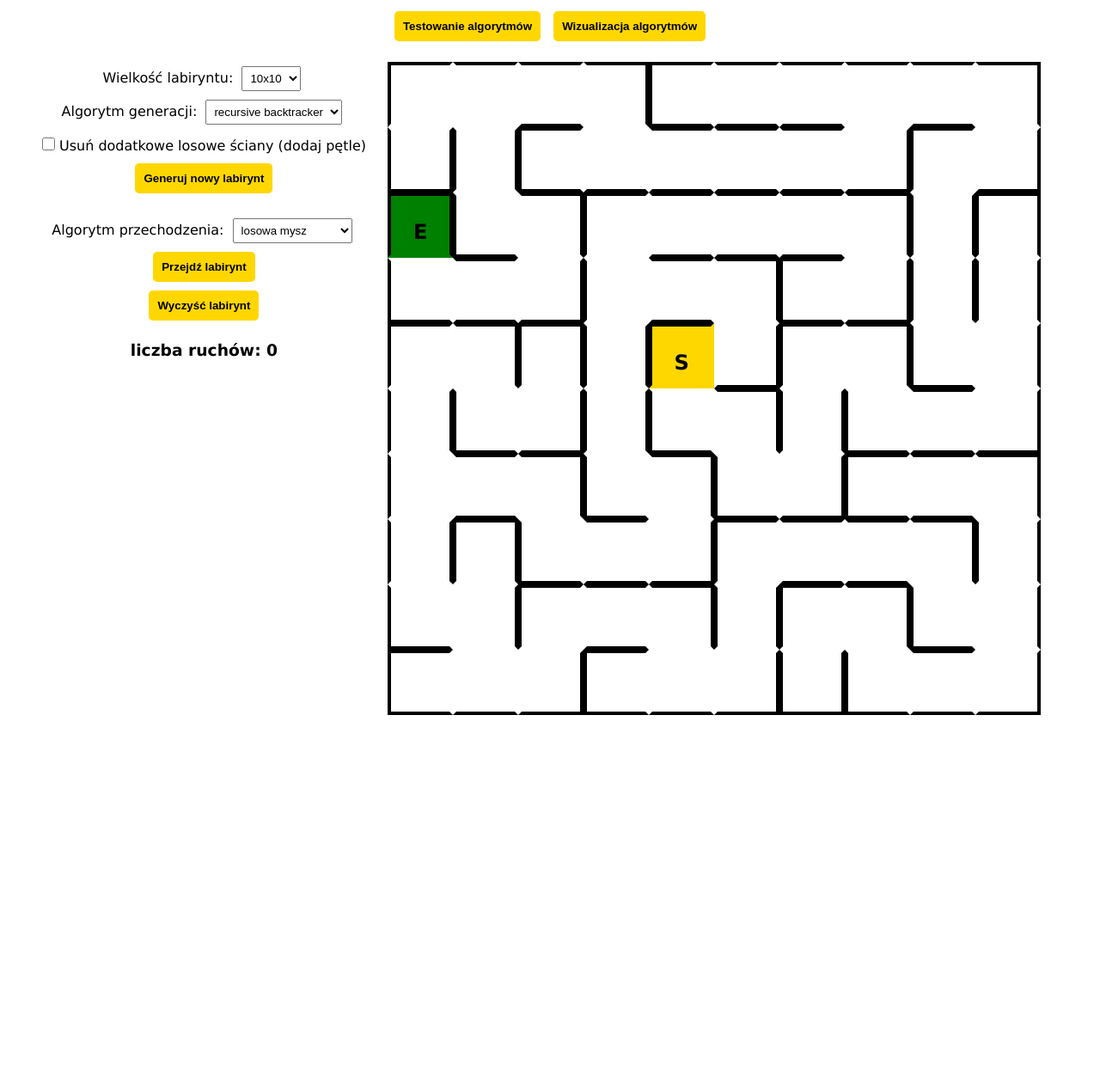
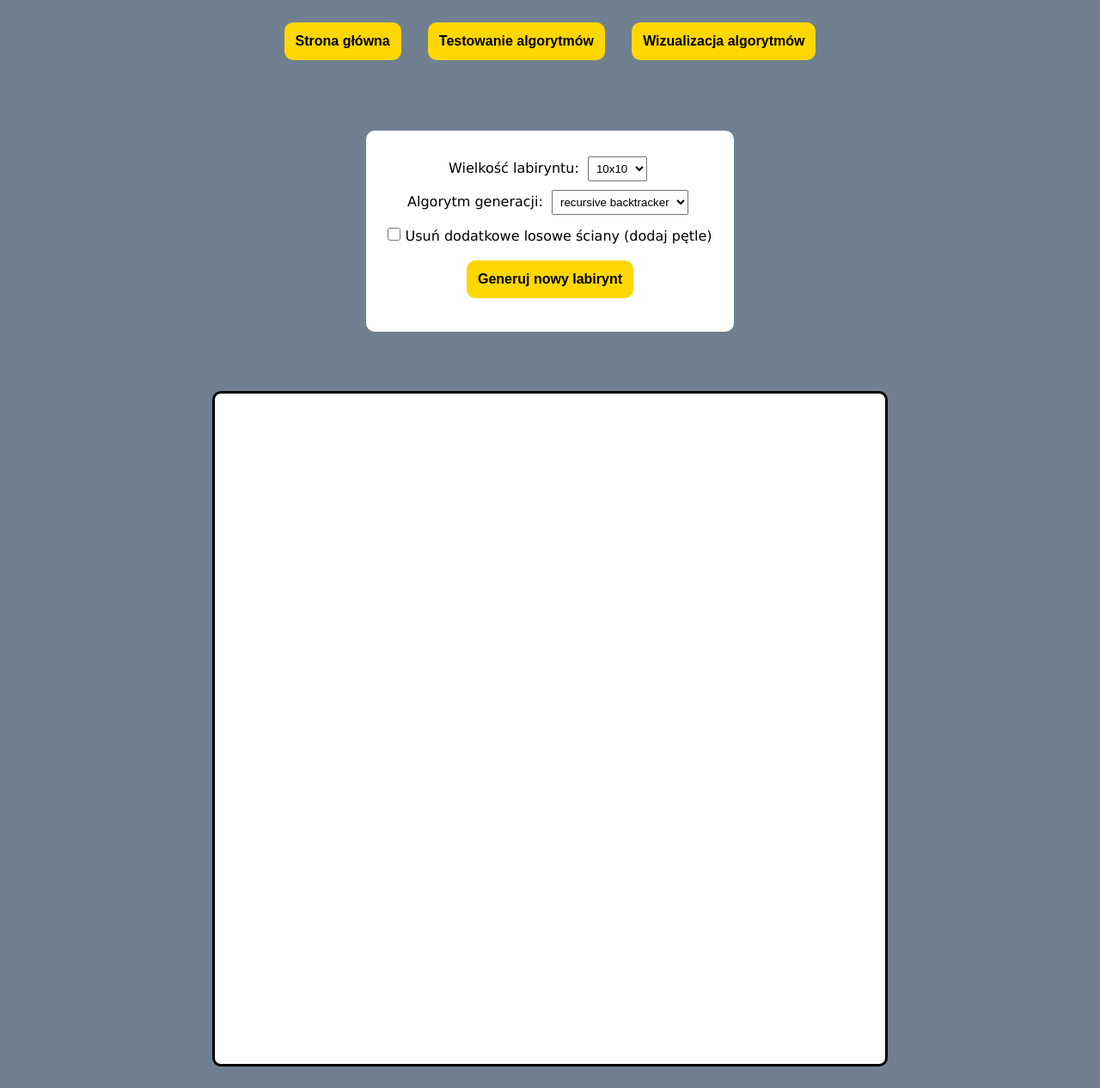
Before and after one commit to GreyHunter99/Maze-algorithms-tester, a Flask app: page /visualisation in a window 1280 px wide. Shown: the whole page at 86% size. Before the commit the page ends 832 px from the top, so only its background shows below. Run offline with Flask 2, Linux system fonts and the light colour scheme.

Commit message:
session management, layout and visuals upgrade, cleanup

```diff
--- a/app.py
+++ b/app.py
@@ -1,9 +1,12 @@
-from flask import Flask, render_template, request, redirect, url_for
+from flask import Flask, render_template, request, redirect, url_for, session
 from test import *
+
 app = Flask(__name__)
+app.secret_key = "super secret key"
 
-last_maze = Maze(10, 0, False)
-test = Test(10, 10, 10, ['0'], ['0'], False)
+ids = 1
+mazes = {}
+tests = {}
 
 
 @app.route('/')
@@ -15,23 +18,28 @@
 @app.route('/testing', methods=['GET', 'POST'])
 def testing():
     """ Algorithm testing """
-    global test
+    global ids, tests
+    if not session.get('id'):
+        session['id'] = ids
+        ids += 1
+    if not session['id'] in tests or request.form:
+        tests[session['id']] = Test(10, 10, 10, ['0'], ['0'])
+    test = tests[session['id']]
+    if request.form.get('number_of_mazes', type=int) in range(1, 51):
+        test.number_of_mazes = int(request.form['number_of_mazes'])
+        if request.form.get('number_of_solutions', type=int) in range(1, 51):
+            test.number_of_solutions = int(request.form['number_of_solutions'])
+            if request.form.get('size', type=int) in range(1, 31):
+                test.size = int(request.form['size'])
+                if request.form.get('generations', type=list) and all(x.isdigit() and int(x) in range(4) for x in request.form.getlist('generations')):
+                    test.generations = request.form.getlist('generations')
+                    if request.form.get('ais', type=list) and all(y.isdigit() and int(y) in range(4) for y in request.form.getlist('ais')):
+                        test.ais = request.form.getlist('ais')
+                        if request.form.get('loops'):
+                            test.loops = True
+                        test.testing()
     if request.form:
-        test = Test(0, 0, 0, [], [], False)
-        if request.form.get('loops'):
-            test.loops = True
-        if request.form.get('number_of_mazes', type=int) in range(1, 51):
-            test.number_of_mazes = int(request.form['number_of_mazes'])
-            if request.form.get('number_of_solutions', type=int) in range(1, 51):
-                test.number_of_solutions = int(request.form['number_of_solutions'])
-                if request.form.get('size', type=int) in range(1, 31):
-                    test.size = int(request.form['size'])
-                    if request.form.get('generations', type=list) and all(x.isdigit() and int(x) in range(4) for x in request.form.getlist('generations')):
-                        test.generations = request.form.getlist('generations')
-                        if request.form.get('ais', type=list) and all(y.isdigit() and int(y) in range(4) for y in request.form.getlist('ais')):
-                            test.ais = request.form.getlist('ais')
-                            test.testing()
-                            return redirect(url_for("testing"))
+        return redirect(url_for("testing"))
     names = {"generations": {0: "recursive backtracker", 1: "algorytm Kruskala", 2: "algorytm Prima"}, "ais": {0: "losowa mysz", 1: "wall follower", 2: "algorytm Pledge'a"}}
     return render_template('testing.html', test=test, names=names)
 
@@ -39,45 +47,52 @@
 @app.route('/visualisation')
 def visualisation():
     """ Algorithm visualisation """
-    global last_maze
-    return render_template('visualisation.html', maze=last_maze)
+    global mazes
+    if session.get('id') and session['id'] in mazes:
+        maze = mazes[session['id']]
+    else:
+        maze = None
+    return render_template('visualisation.html', maze=maze)
 
 
 @app.route('/generate', methods=['GET', 'POST'])
 def generate():
     """ Generate maze """
-    global last_maze
-    size = 10
-    generation = 0
-    loops = False
+    global ids, mazes
+    if not session.get('id'):
+        session['id'] = ids
+        ids += 1
     if request.form.get('size', type=int) in range(31):
         size = int(request.form['size'])
-    if request.form.get('generation', type=int) in range(4):
-        generation = int(request.form['generation'])
-    if 'loops' in request.form:
-        loops = True
-    last_maze = Maze(size, generation, loops)
+        if request.form.get('generation', type=int) in range(4):
+            generation = int(request.form['generation'])
+            loops = False
+            if 'loops' in request.form:
+                loops = True
+            mazes[session['id']] = Maze(size, generation, loops)
     return redirect(url_for("visualisation"))
 
 
 @app.route('/solve', methods=['GET', 'POST'])
 def solve():
     """ Solve maze """
-    global last_maze
-    if request.form.get('ai') == "0":
-        last_maze.random_mouse()
-    if request.form.get('ai') == "1":
-        last_maze.wall_follower()
-    if request.form.get('ai') == "2":
-        last_maze.pledge()
+    global mazes
+    if session.get('id') and session['id'] in mazes:
+        if request.form.get('ai') == "0":
+            mazes[session['id']].random_mouse()
+        if request.form.get('ai') == "1":
+            mazes[session['id']].wall_follower()
+        if request.form.get('ai') == "2":
+            mazes[session['id']].pledge()
     return redirect(url_for("visualisation"))
 
 
 @app.route('/clear')
 def clear():
     """ Clear maze """
-    global last_maze
-    last_maze.clear()
+    global mazes
+    if session.get('id') and session['id'] in mazes:
+        mazes[session['id']].clear()
     return redirect(url_for("visualisation"))
 
 
--- a/static/css/main.css
+++ b/static/css/main.css
@@ -1,14 +1,15 @@
 body {
-    background-color: white;
+    background-color: slategrey;
     text-align: center;
     font-family: Verdana, sans-serif;
 }
 
 table, td, th {
+    background-color: white;
     border: black solid;
     border-collapse: collapse;
     padding: 5px;
-    margin: 0 auto;
+    margin: 2% auto;
 }
 
 select {
@@ -24,11 +25,12 @@
 input[type=submit], button {
     background-color: gold;
     border: none;
-    border-radius: 5px;
-    padding: 10px;
-    margin: 5px;
+    border-radius: 10px;
+    padding: 13px;
+    margin: 13px;
     cursor: pointer;
     font-weight: bold;
+    font-size: medium;
 }
 
 input[type=submit]:hover, button:hover {
@@ -36,9 +38,9 @@
 }
 
 #loops {
-    margin: 10px 0;
     height: 15px;
     width: 15px;
+    margin: 10px 0;
     cursor: pointer;
 }
 
@@ -46,16 +48,30 @@
     cursor: pointer;
 }
 
+.menu {
+    margin: 1%;
+}
+
 .panel {
+    background-color: white;
     display: inline-block;
     vertical-align: top;
+    border-radius: 10px;
+    padding: 2%;
+}
+
+.visualisation-menu {
+    margin: 4.5%;
 }
 
 .maze {
+    background-color: white;
     display: inline-block;
-    margin: 0 auto;
-    height: 800px;
-    width: 800px;
+    height: 780px;
+    width: 780px;
+    border: black solid 3px;
+    border-radius: 10px;
+    margin: 1% 0;
     font-size: 0;
     font-weight: bold;
 }
@@ -66,33 +82,33 @@
 
 .cell-5 {
     display: inline-block;
+    height: 146px;
+    width: 146px;
     border: black solid 5px;
-    height: 12%;
-    width: 12%;
-    font-size: xx-large;
+    font-size: xxx-large;
 }
 
 .cell-10 {
     display: inline-block;
+    height: 70px;
+    width: 70px;
     border: black solid 4px;
-    height: 8.5%;
-    width: 8.5%;
     font-size: x-large;
 }
 
 .cell-15 {
     display: inline-block;
+    height: 46px;
+    width: 46px;
     border: black solid 3px;
-    height: 5.5%;
-    width: 5.5%;
     font-size: medium;
 }
 
 .cell-20 {
     display: inline-block;
-    border: black solid 3px;
-    height: 4%;
-    width: 4%;
+    height: 35px;
+    width: 35px;
+    border: black solid 2px;
     font-size: small;
 }
 
--- a/templates/base.html
+++ b/templates/base.html
@@ -9,10 +9,10 @@
     </head>
     <body>
         <div class="menu">
+            <a href="{{ url_for('index') }}"><button>Strona główna</button></a>
             <a href="{{ url_for('testing') }}"><button>Testowanie algorytmów</button></a>
             <a href="{{ url_for('visualisation') }}"><button>Wizualizacja algorytmów</button></a>
         </div>
-        <br>
         {% block body %}{% endblock %}
     </body>
 </html>
--- a/templates/visualisation.html
+++ b/templates/visualisation.html
@@ -5,12 +5,12 @@
 {% endblock %}
 
 {% block body %}
-    <div class="panel">
+    <div class="panel visualisation-menu">
         <form action="{{ url_for('generate') }}" method="post">
             <label for="size">Wielkość labiryntu:</label>
             <select id="size" name="size">
                 <option value="5" {{ 'selected' if maze.size == 5 }}>5x5</option>
-                <option value="10" {{ 'selected' if maze.size == 10 }}>10x10</option>
+                <option value="10" {{ 'selected' if maze.size == 10 or not maze }}>10x10</option>
                 <option value="15" {{ 'selected' if maze.size == 15 }}>15x15</option>
                 <option value="20" {{ 'selected' if maze.size == 20 }}>20x20</option>
             </select><br>
@@ -20,10 +20,12 @@
                 <option value="1" {{ 'selected' if maze.generation == 1 }}>algorytm Kruskala</option>
                 <option value="2" {{ 'selected' if maze.generation == 2 }}>algorytm Prima</option>
             </select><br>
-            <input type="checkbox" id="loops" name="loops" value="1" {{ 'checked' if maze.loops }}>
+            <input type="checkbox" id="loops" name="loops" {{ 'checked' if maze.loops }}>
             <label for="loops" id="checkbox-label">Usuń dodatkowe losowe ściany (dodaj pętle)</label><br>
             <input type="submit" value="Generuj nowy labirynt">
-        </form><br>
+        </form>
+        {% if maze %}
+            <br>
             <form action="{{ url_for('solve') }}" method="post">
                 <label for="ai">Algorytm przechodzenia:</label>
                 <select id="ai" name="ai">
@@ -33,10 +35,14 @@
                 </select><br>
                 <input type="submit" value="Przejdź labirynt">
             </form>
+            <h3>liczba ruchów: {{ maze.moves }}</h3>
+            {% if maze.moves %}
                 <a href="{{ url_for('clear') }}"><button>Wyczyść labirynt</button></a>
-        <h3>liczba ruchów: {{ maze.moves }}</h3>
+            {% endif %}
+        {% endif %}
     </div>
     <div class="maze">
+        {% if maze %}
             {% for y in range(maze.size)|reverse %}
                 {% for x in range(maze.size) %}
                     <div class="{% if maze.size == 5 %}cell-5 {% elif maze.size == 15 %}cell-15 {%
@@ -56,5 +62,6 @@
                 {% endfor %}
                 <br>
             {% endfor %}
+        {% endif %}
     </div>
 {% endblock %}
--- a/test.py
+++ b/test.py
@@ -3,13 +3,13 @@
 
 class Test:
     """ Test class """
-    def __init__(self, number_of_mazes, number_of_solutions, size, generations, ais, loops):
+    def __init__(self, number_of_mazes, number_of_solutions, size, generations, ais):
         self.number_of_mazes = number_of_mazes
         self.number_of_solutions = number_of_solutions
         self.size = size
         self.generations = generations
         self.ais = ais
-        self.loops = loops
+        self.loops = False
         self.results = {}
         self.stats = {}
 
```
Also changed, not shown: templates/testing.html (+9 -8 lines). Lines whose indentation alone changed are shown as unchanged.
